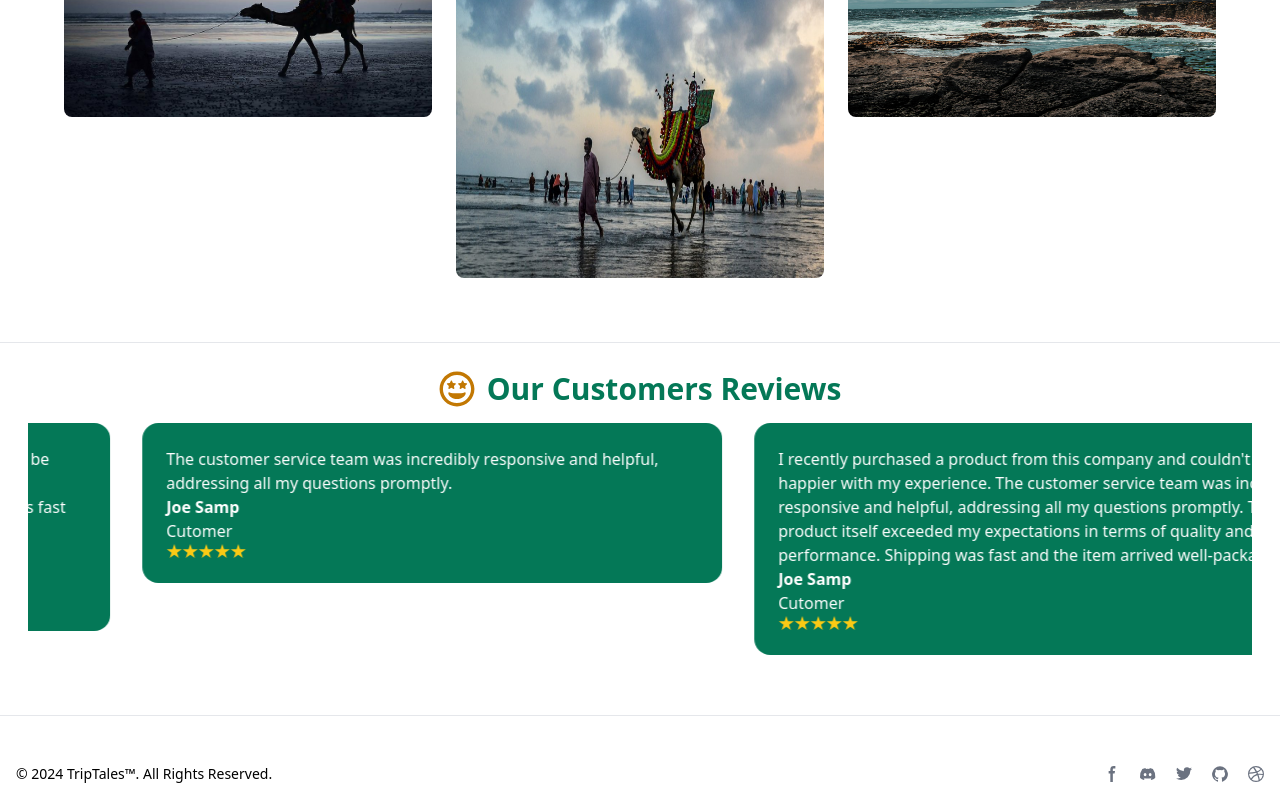
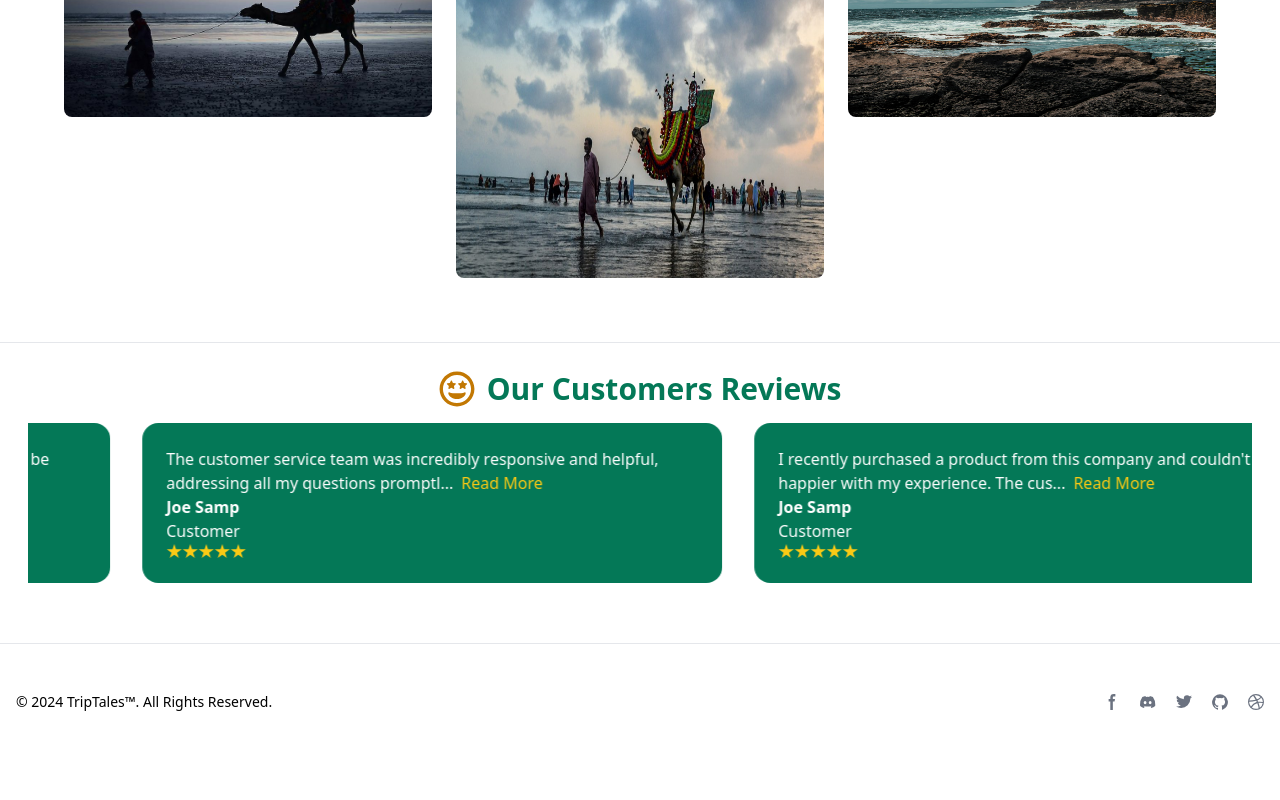
Before and after one commit to ayesharashid11/TripTales-project, a React (Vite) app in the folder client/: page / in a window 1280 px wide. Shown: the part 2681-3481 px from the top of the page. After the commit the page ends 3409 px from the top, so only its background shows below. Built offline with nearby package versions, Linux system fonts and the light colour scheme.

Commit message:
Read more and few modifications

```diff
--- a/client/src/App.jsx
+++ b/client/src/App.jsx
@@ -4,7 +4,6 @@ import PageNotFound from "./screens/PageNotFound"
 import Header from "./components/Header"
 import Footer from "./components/Footer"
 import Blogs from "./screens/Blogs"
-import Test from './components/Test'
 import CreateBlog from "./screens/CreateBlog"
 
 const App = () => {
@@ -15,7 +14,6 @@ const App = () => {
     <Route index element={<LandingPage/>}/>
     <Route path="*" element={<PageNotFound />}/>
     <Route path="/blogs" element={<Blogs />} />
-    <Route path="/test" element={<Test/>}/>
     <Route path="/createblogs" element={<CreateBlog />}/>
    </Routes>
    <Footer />
--- a/client/src/components/CustomerSayAbout.jsx
+++ b/client/src/components/CustomerSayAbout.jsx
@@ -1,13 +1,44 @@
-import React from 'react'
-import Carousel from "react-multi-carousel";
-import "react-multi-carousel/lib/styles.css";
-import '../screens/styles.css';
+
+import React, { useState } from 'react';
 import { FaRegGrinStars } from "react-icons/fa";
 import { IoStarSharp } from "react-icons/io5";
+import "react-multi-carousel/lib/styles.css";
+import Carousel from "react-multi-carousel";
+
+const reviews = [
+    {
+        id: 1,
+        review: "I recently purchased a product from this company and couldn't be happier with my experience. The customer service team was incredibly responsive and helpful, addressing all my questions promptly.",
+        name: "Joe Samp",
+        role: "Customer",
+        rating: 5
+    },
+    {
+        id: 2,
+        review: "I recently purchased a product from this company and couldn't be happier with my experience. The product itself exceeded my expectations in terms of quality and performance. Shipping was fast and the item arrived well-packaged.",
+        name: "Ann Joes",
+        role: "Customer",
+        rating: 5
+    },
+    {
+        id: 3,
+        review: "The customer service team was incredibly responsive and helpful, addressing all my questions promptly.",
+        name: "Joe Samp",
+        role: "Customer",
+        rating: 5
+    },
+    {
+        id: 4,
+        review: "I recently purchased a product from this company and couldn't be happier with my experience. The customer service team was incredibly responsive and helpful, addressing all my questions promptly. The product itself exceeded my expectations in terms of quality and performance. Shipping was fast and the item arrived well-packaged.",
+        name: "Joe Samp",
+        role: "Customer",
+        rating: 5
+    }
+];
+
 const CustomerSayAbout = () => {
     const responsive = {
         superLargeDesktop: {
-            // the naming can be any, depends on you.
             breakpoint: { max: 4000, min: 3000 },
             items: 5
         },
@@ -24,10 +55,17 @@ const CustomerSayAbout = () => {
             items: 1
         }
     };
+
+    const [expandedReviewId, setExpandedReviewId] = useState(null);
+
+    const toggleReadMore = (id) => {
+        setExpandedReviewId(expandedReviewId === id ? null : id);
+    };
+
     return (
         <div className='p-7'>
             <h2 className="text-3xl flex items-center justify-center text-emerald-700 font-semibold mb-4">
-            <FaRegGrinStars className='text-4xl mr-3 text-yellow-500'/> Our Customers Reviews
+                <FaRegGrinStars className='text-4xl mr-3 text-yellow-500' /> Our Customers Reviews
             </h2>
             <Carousel
                 responsive={responsive}
@@ -36,58 +74,29 @@ const CustomerSayAbout = () => {
                 autoPlayInterval={1000}
                 infinite={true}
             >
-                <div className='ml-6 mr-2 bg-emerald-700 text-white p-6 rounded-2xl'>
-                    <p>I recently purchased a product from this company and couldn't be happier with my experience. The customer service team was incredibly responsive and helpful, addressing all my questions promptly. </p>
-                    <p className='font-semibold'>Joe Samp</p>
-                    <p>Cutomer</p>
-                    <div className='flex'>
-                    <IoStarSharp className='text-yellow-300' />
-                    <IoStarSharp className='text-yellow-300' />
-                    <IoStarSharp className='text-yellow-300' />
-                    <IoStarSharp className='text-yellow-300' />
-                    <IoStarSharp className='text-yellow-300' />
+                {reviews.map(review => (
+                    <div key={review.id} className='ml-6 mr-2 bg-emerald-700 text-white p-6 rounded-2xl'>
+                        <p>
+                            {expandedReviewId === review.id ? review.review : `${review.review.substring(0, 100)}...`}
+                            <button
+                                className='text-yellow-300 ml-2'
+                                onClick={() => toggleReadMore(review.id)}
+                            >
+                                {expandedReviewId === review.id ? 'Read Less' : 'Read More'}
+                            </button>
+                        </p>
+                        <p className='font-semibold'>{review.name}</p>
+                        <p>{review.role}</p>
+                        <div className='flex'>
+                            {Array(review.rating).fill().map((_, i) => (
+                                <IoStarSharp key={i} className='text-yellow-300' />
+                            ))}
+                        </div>
                     </div>
-                </div>
-                <div className='ml-6 mr-2  bg-emerald-700 text-white p-6 rounded-2xl' >
-                    <p>I recently purchased a product from this company and couldn't be happier with my experience. The product itself exceeded my expectations in terms of quality and performance. Shipping was fast and the item arrived well-packaged. </p>
-                    <p className='font-semibold'>Ann Joes</p>
-                    <p>Cutomer</p>
-                    <div className='flex'>
-                    <IoStarSharp className='text-yellow-300' />
-                    <IoStarSharp className='text-yellow-300' />
-                    <IoStarSharp className='text-yellow-300' />
-                    <IoStarSharp className='text-yellow-300' />
-                    <IoStarSharp className='text-yellow-300' />
-                    </div>
-                </div>
-                <div className='ml-6 mr-2  bg-emerald-700 text-white p-6 rounded-2xl'>
-                    <p>The customer service team was incredibly responsive and helpful, addressing all my questions promptly. </p>
-                    <p className='font-semibold'>Joe Samp</p>
-                    <p>Cutomer</p>
-                    <div className='flex'>
-                    <IoStarSharp className='text-yellow-300' />
-                    <IoStarSharp className='text-yellow-300' />
-                    <IoStarSharp className='text-yellow-300' />
-                    <IoStarSharp className='text-yellow-300' />
-                    <IoStarSharp className='text-yellow-300' />
-                    </div>
-                </div>
-                <div className='ml-6 mr-2  bg-emerald-700 text-white p-6 rounded-2xl'>
-                    <p>I recently purchased a product from this company and couldn't be happier with my experience. The customer service team was incredibly responsive and helpful, addressing all my questions promptly. The product itself exceeded my expectations in terms of quality and performance. Shipping was fast and the item arrived well-packaged.</p>
-                    <p className='font-semibold'>Joe Samp</p>
-                    <p>Cutomer</p>
-                    <div className='flex'>
-                    <IoStarSharp className='text-yellow-300' />
-                    <IoStarSharp className='text-yellow-300' />
-                    <IoStarSharp className='text-yellow-300' />
-                    <IoStarSharp className='text-yellow-300' />
-                    <IoStarSharp className='text-yellow-300' />
-                    </div>
-                </div>
+                ))}
             </Carousel>
+        </div>
+    );
+};
 
-        </div>
-    )
-}
-
-export default CustomerSayAbout
+export default CustomerSayAbout;
--- a/client/src/components/SignIn.jsx
+++ b/client/src/components/SignIn.jsx
@@ -37,7 +37,7 @@ const Signin = () => {
               </a>
             </div>
             <div className="w-full">
-              <Button>Log in to your account</Button>
+              <Button className='bg-emerald-700 '>Log in to your account</Button>
             </div>
             <div className="flex justify-between text-sm font-medium text-gray-500">
               Not registered?&nbsp;
--- a/client/src/components/Test.jsx
+++ /dev/null
@@ -1,39 +0,0 @@
-import React from 'react'
-import Carousel from "react-multi-carousel";
-import "react-multi-carousel/lib/styles.css";
-import hill1 from '../assets/hill1.png';
-import tree from '../assets/tree.png';
-import leaf from '../assets/leaf.png';
-export default function Test() {
-  const responsive = {
-    superLargeDesktop: {
-      // the naming can be any, depends on you.
-      breakpoint: { max: 4000, min: 3000 },
-      items: 5
-    },
-    desktop: {
-      breakpoint: { max: 3000, min: 1024 },
-      items: 3
-    },
-    tablet: {
-      breakpoint: { max: 1024, min: 464 },
-      items: 2
-    },
-    mobile: {
-      breakpoint: { max: 464, min: 0 },
-      items: 1
-    }
-  };
-  return (
-    <div className='mt-[20%]'>
-      <Carousel responsive={responsive}>
-  <div>
-    <img src={hill1}/>
-  </div>
-  <div><img src={leaf}/></div>
-  <div>src={tree}</div>
-
-</Carousel>;
-    </div>
-  )
-}
--- a/client/src/components/TripActivities.jsx
+++ b/client/src/components/TripActivities.jsx
@@ -43,23 +43,23 @@ const TripActivities = () => {
           autoPlaySpeed={2000}
           infinite={true}
         >
-          <div className='width-20 flex flex-col items-center mx-2 p-4 '>
+          <div className='width-20 flex flex-col items-center mx-2 p-4 w-[15%]'>
             <GiHiking className='text-6xl text-white rounded-full bg-emerald-700 p-3 mb-2' />
-            <p>Hiking</p>
+            <h1 className=''>Hiking</h1>
           </div>
-          <div className='width-20 flex flex-col items-center mx-2 p-4 '>
+          <div className=' flex flex-col items-center mx-2 p-4 w-[20%]'>
             <FaPersonSwimming className='text-6xl text-white rounded-full bg-emerald-700 p-3 mb-2' />
-            <p>Swimming</p>
+            <h1>Swimming</h1>
           </div>
-          <div className='width-20 flex flex-col items-center mx-2 p-4 w-[20%]'>
+          <div className=' flex flex-col items-center mx-2 p-4 w-[20%]'>
             <GiCycling className='text-6xl text-white rounded-full bg-emerald-700 p-3 mb-2' />
-            <p>Cycling</p>
+            <h1>Cycling</h1>
           </div>
-          <div className='width-20 flex flex-col items-center mx-2 p-4 w-[20%]'>
+          <div className='flex flex-col items-center mx-2 p-4 w-[20%]'>
             <GiBoatFishing className='text-6xl text-white rounded-full bg-emerald-700 p-3 mb-2' />
-            <p>Fishing</p>
+            <h1>Fishing</h1>
           </div>
-          <div className='width-20 flex flex-col items-center mx-2 p-4 w-[20%]'>
+          <div className=' flex flex-col items-center mx-2 p-4 w-[20%]'>
             <SiJusteat className='text-6xl text-white rounded-full bg-emerald-700 p-3 mb-2' />
             <p>Eat</p>
           </div>
```
